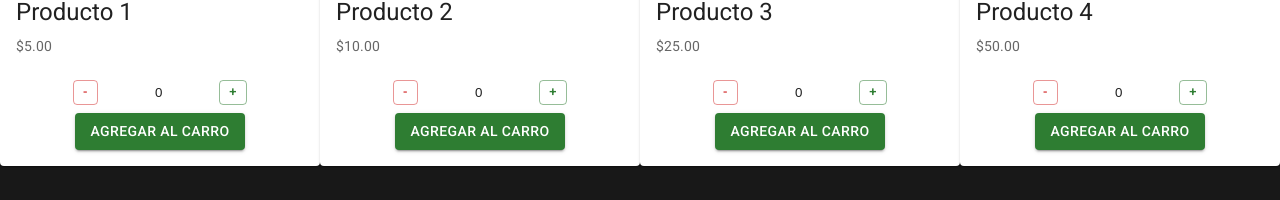
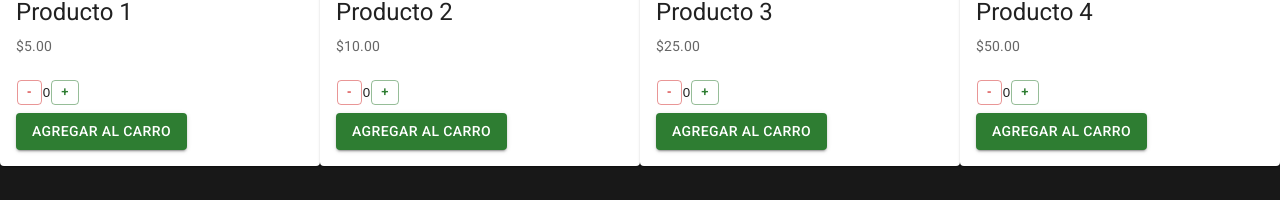
Before and after one commit to mjusbicher/my-app, a React (Create React App) app: page / in a window 1280 px wide. Shown: the part 409-609 px from the top of the page. Built offline with nearby package versions, Linux system fonts and the light colour scheme.

Commit message:
Desafio 5

```diff
--- a/src/ItemCount/itemCount.module.css
+++ b/src/ItemCount/itemCount.module.css
@@ -1,7 +1,7 @@
 .cardContainer{
     display: flex;
     flex-direction: column;
-    align-items: center;
+    align-items: flex-start;
     margin-top: 15px;
 }
 
@@ -9,12 +9,10 @@
     min-width: 20px !important;
     height: 25px;
     padding: 5px;
-    margin: 5px !important;
+    margin: 1px !important;
 }
 
 .buttonContainer{
     display: flex;
     align-items: center;
-    justify-content: space-evenly;
-    width: 100%;
 }
```
